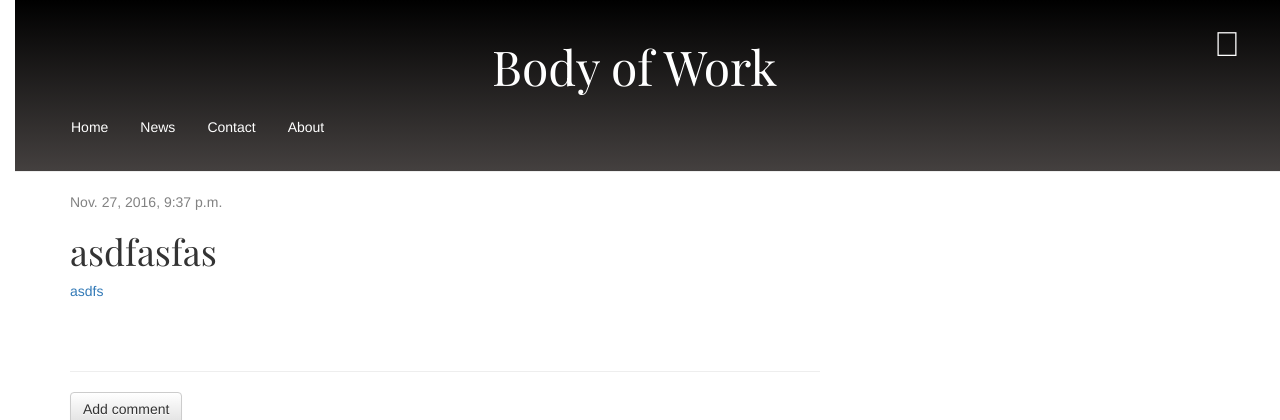
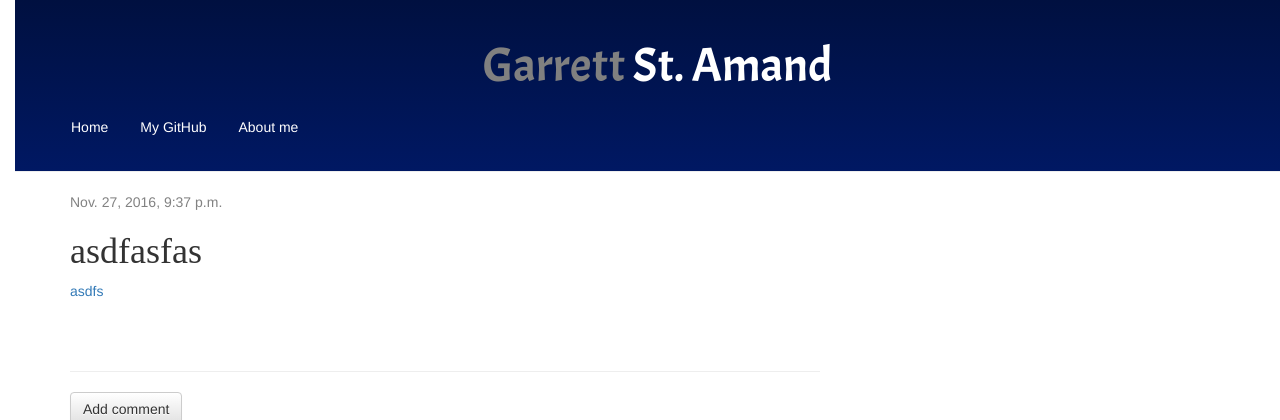
Before and after one commit to Gothwaite/my-first-blog, a Django app: page /post/12/ in a window 1280 px wide. Shown: the top 420 px of the page. Run offline with Django 3.2, Linux system fonts and the light colour scheme; data comes from the database, SQL or seed files in the repository; both versions use the stored data as it was after the commit; data that the repository does not hold is empty; some libraries are stand-ins or nearby versions.

Commit message:
css changes

```diff
--- a/blog/static/css/blog.css
+++ b/blog/static/css/blog.css
@@ -1,11 +1,12 @@
 h1 a {
     color: #FCA205;
+    font-family: "Acme", Times, serif;
 }
 body {
     padding-left: 15px;
 }
 .page-header {
-    background: linear-gradient(black, #44403F);
+    background: linear-gradient(#001040, #001863);
     margin-top: 0;
     padding: 20px 20px 20px 40px;
     text-align: center;
--- a/blog/templates/blog/base.html
+++ b/blog/templates/blog/base.html
@@ -1,10 +1,10 @@
 {% load staticfiles %}
 <html>
     <head>
-        <title>Body of Work</title>
+        <title>Garrett St. Amand</title>
         <link rel="stylesheet" href="//maxcdn.bootstrapcdn.com/bootstrap/3.2.0/css/bootstrap.min.css">
         <link rel="stylesheet" href="//maxcdn.bootstrapcdn.com/bootstrap/3.2.0/css/bootstrap-theme.min.css">
-        <link href="//fonts.googleapis.com/css?family=Playfair+Display" rel="stylesheet">
+        <link href="//fonts.googleapis.com/css?family=Acme" rel="stylesheet">
         <link rel="stylesheet" href="{% static 'css/blog.css' %}">
     </head>
 <body>
@@ -13,15 +13,13 @@
         <a href="{% url 'post_new' %}" class="top-menu"><span class="glyphicon glyphicon-plus"></span></a>
         <a href="{% url 'post_draft_list' %}" class="top-menu"><span class="glyphicon glyphicon-edit"></span></a>
         <p class="top-menu">Hello {{ user.username }}<small>(<a href="{% url 'logout' %}">Log out</a>)</small></p>
-        {% else %}
-        <a href="{% url 'login' %}" class="top-menu"><span class="glpyhicon glyphicon-lock"></span></a>
+
         {% endif %}
-        <h1><a href="/">Body of Work</a></h1>
+        <h1><a href="/"><font color=gray>Garrett</font> St. Amand</a></h1>
  <ul>
   <li><a href="default.asp">Home</a></li>
-  <li><a href="news.asp">News</a></li>
-  <li><a href="contact.asp">Contact</a></li>
-  <li><a href="about.asp">About</a></li>
+  <li><a href="http://github.com/Gothwaite">My GitHub</a></li>
+  <li><a href="about.asp">About me</a></li>
 </ul>
     </div>
     <div class="content container">
```
Also changed, not shown: db.sqlite3.
